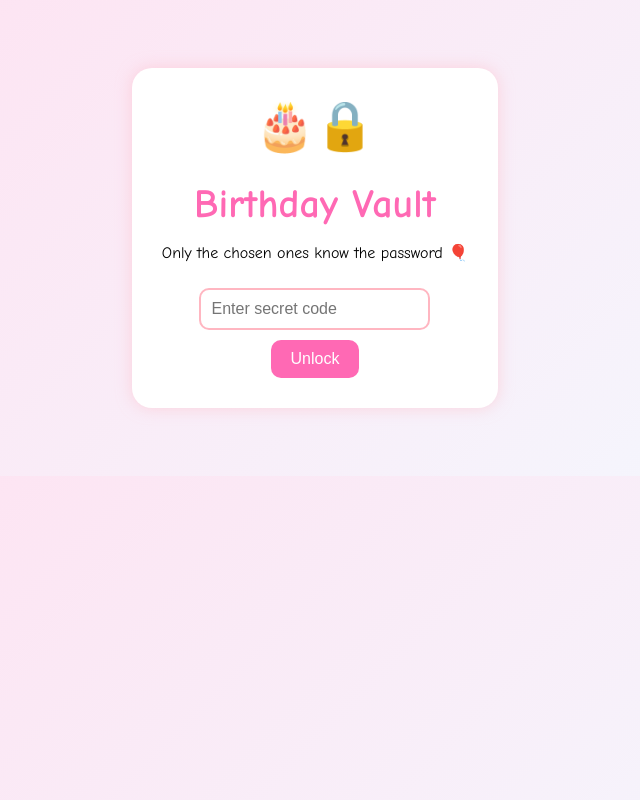
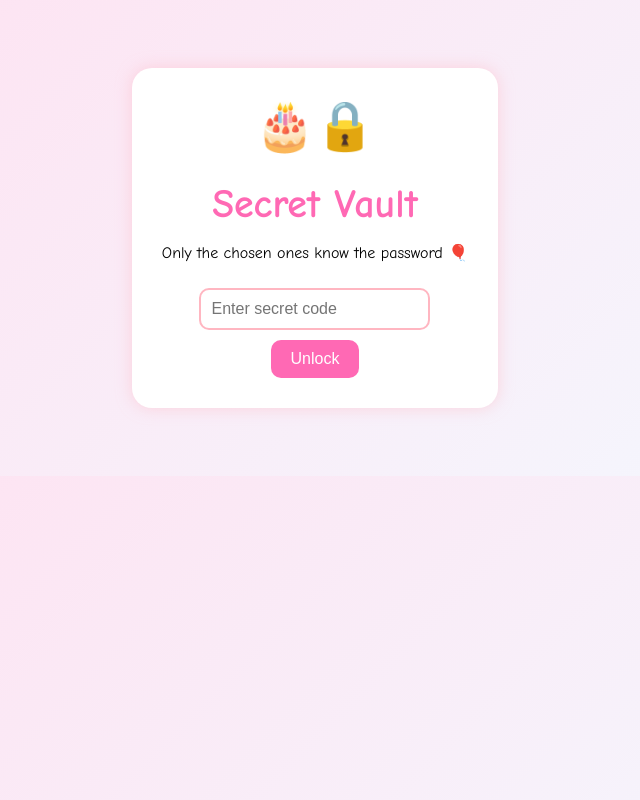
Before and after one commit to code-yug/bdayqueengoes18, a plain HTML site: page lock2.html in a window 1280 px wide. Shown: the whole page, without its empty margins (325-965 px from the left). Drawn offline with nearby package versions, Linux system fonts and the light colour scheme.

Commit message:
Update lock2.html

```diff
--- a/lock2.html
+++ b/lock2.html
@@ -2,7 +2,7 @@
 <html lang="en">
 <head>
   <meta charset="UTF-8">
-  <title>🎁 Birthday Gate</title>
+  <title>Secret Message</title>
   <style>
     body {
       font-family: 'Comic Sans MS', cursive, sans-serif;
@@ -60,7 +60,7 @@
 
   <div id="lock-screen">
     <div class="cake-emoji">🎂🔒</div>
-    <h1>Birthday Vault</h1>
+    <h1>Secret Vault</h1>
     <p>Only the chosen ones know the password 🎈</p>
     <input type="password" id="password" placeholder="Enter secret code">
     <br>
```
